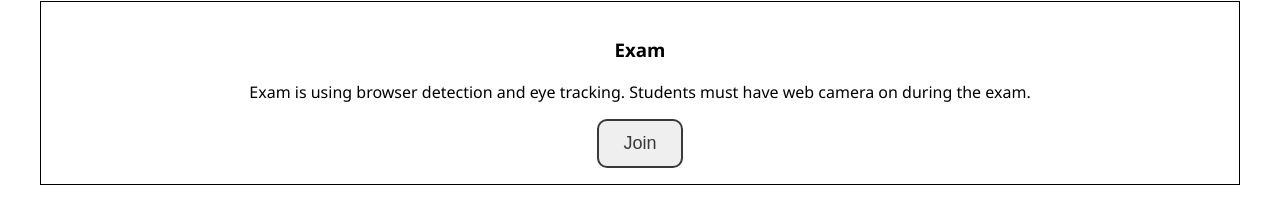
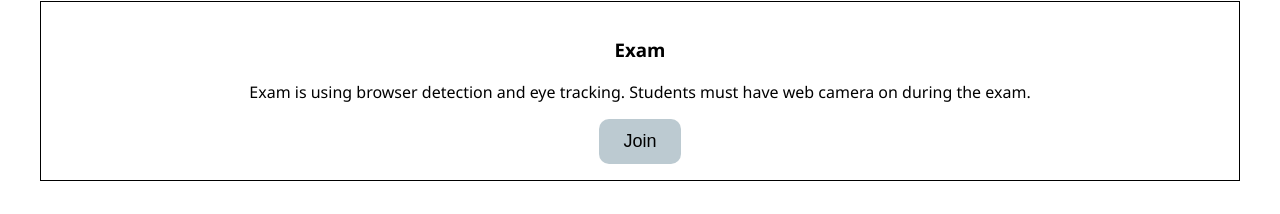
Before and after one commit to summer-group5/ai-exam-platform, a React app in the folder frontend/: page /Coursepage/1 in a window 1280 px wide. Shown: the part 1329-1543 px from the top of the page. Built offline with nearby package versions, Linux system fonts and the light colour scheme; the HTML template or start-up script is replaced by a standard one.

Commit message:
edited button and checked for errors

```diff
--- a/frontend/src/pages/Coursepage.css
+++ b/frontend/src/pages/Coursepage.css
@@ -30,9 +30,10 @@ padding: 1rem;
 }
 
 .exam-container button {
-border: 2px solid;
+border: 0px solid;
 border-radius: 10px;
-color: rgb(55, 58, 58);
+background-color: rgb(188, 202, 209);
+color: rgb(0, 0, 0);
 padding: 12px 24px;
 font-size: 18px;
 cursor: pointer;
@@ -41,7 +42,7 @@ cursor: pointer;
 
 .exam-container button:hover {
 
-background-color: rgb(19, 204, 158);
+background-color: rgb(19, 152, 204);
 
 
 }
```
Also changed, not shown: frontend/src/pages/Coursepage.jsx (line endings or trailing spaces).
